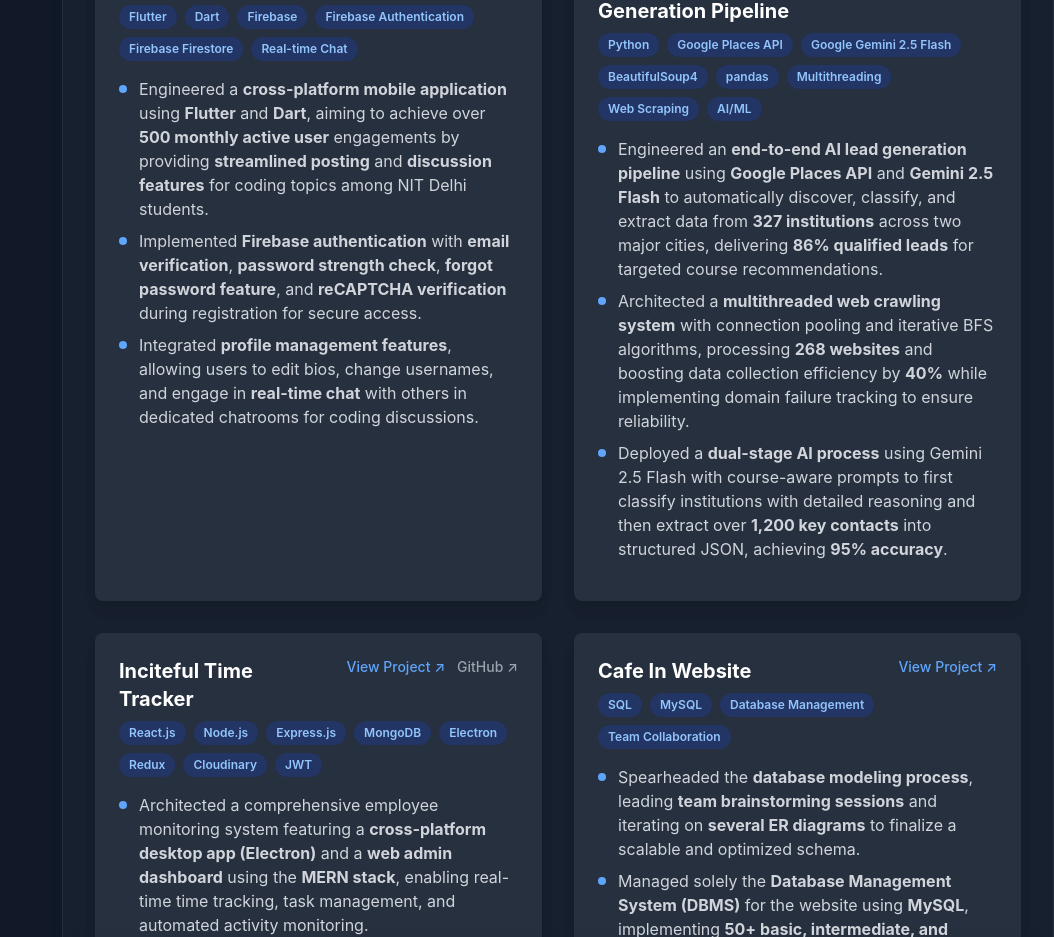
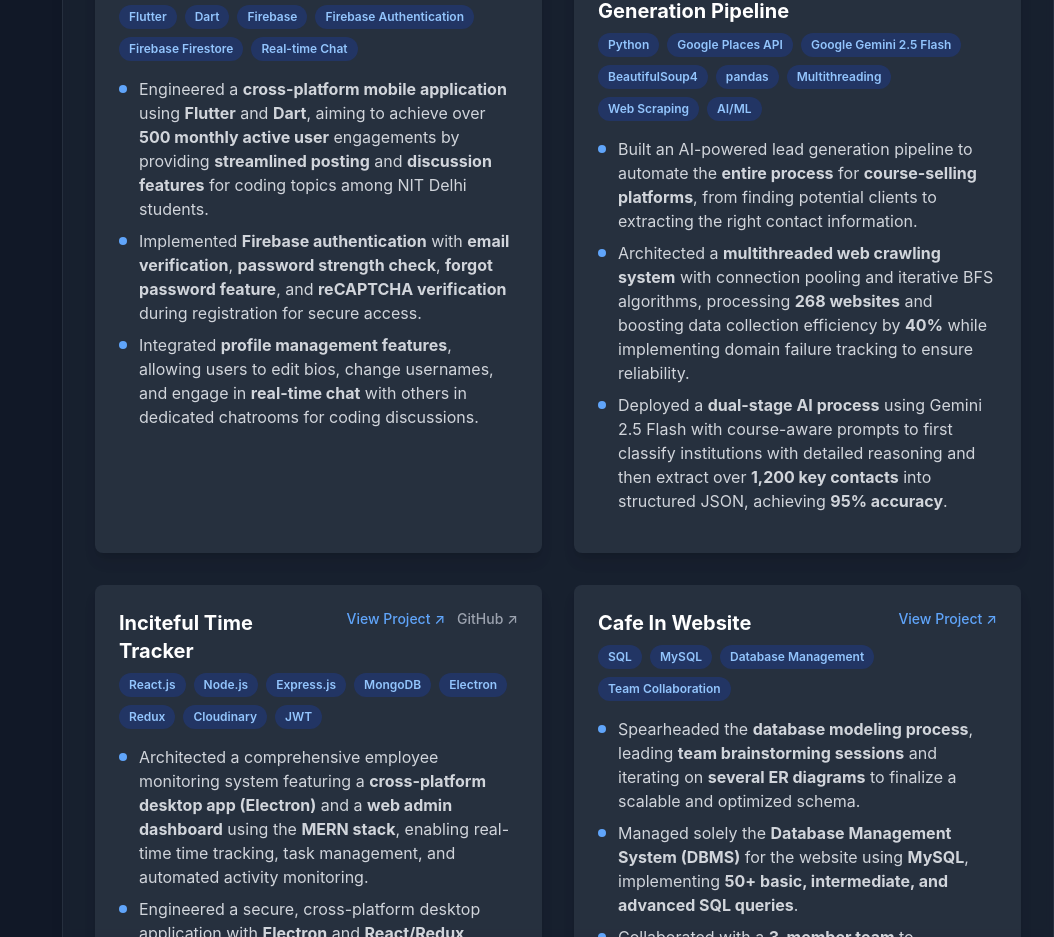
Before and after one commit to Gaurishh/portfolio-website, a Next.js app: page / in a window 1280 px wide. Shown: the part 3620-4557 px from the top of the page, without its empty margins (226-1280 px from the left). Built offline with nearby package versions, Linux system fonts and the light colour scheme.

Commit message:
Project details update

```diff
--- a/components/constants.js
+++ b/components/constants.js
@@ -126,7 +126,7 @@ export const projects = [
   {
     name: 'AI-powered Lead Generation Pipeline',
     bullets: [
-      'Engineered an <strong>end-to-end AI lead generation pipeline</strong> using <strong>Google Places API</strong> and <strong>Gemini 2.5 Flash</strong> to automatically discover, classify, and extract data from <strong>327 institutions</strong> across two major cities, delivering <strong>86% qualified leads</strong> for targeted course recommendations.',
+      'Built an AI-powered lead generation pipeline to automate the <strong>entire process</strong> for <strong>course-selling platforms</strong>, from finding potential clients to extracting the right contact information.',
       'Architected a <strong>multithreaded web crawling system</strong> with connection pooling and iterative BFS algorithms, processing <strong>268 websites</strong> and boosting data collection efficiency by <strong>40%</strong> while implementing domain failure tracking to ensure reliability.',
       'Deployed a <strong>dual-stage AI process</strong> using Gemini 2.5 Flash with course-aware prompts to first classify institutions with detailed reasoning and then extract over <strong>1,200 key contacts</strong> into structured JSON, achieving <strong>95% accuracy</strong>.'
     ],
```
